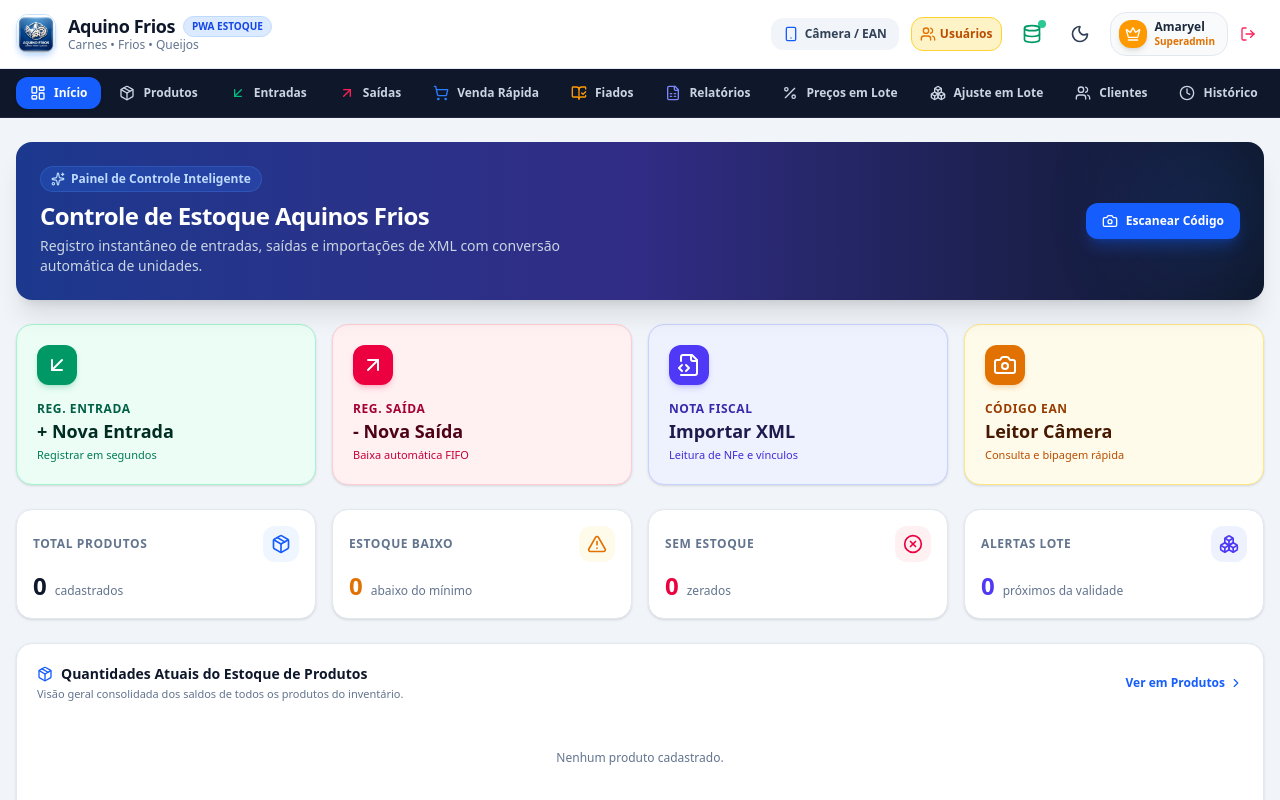
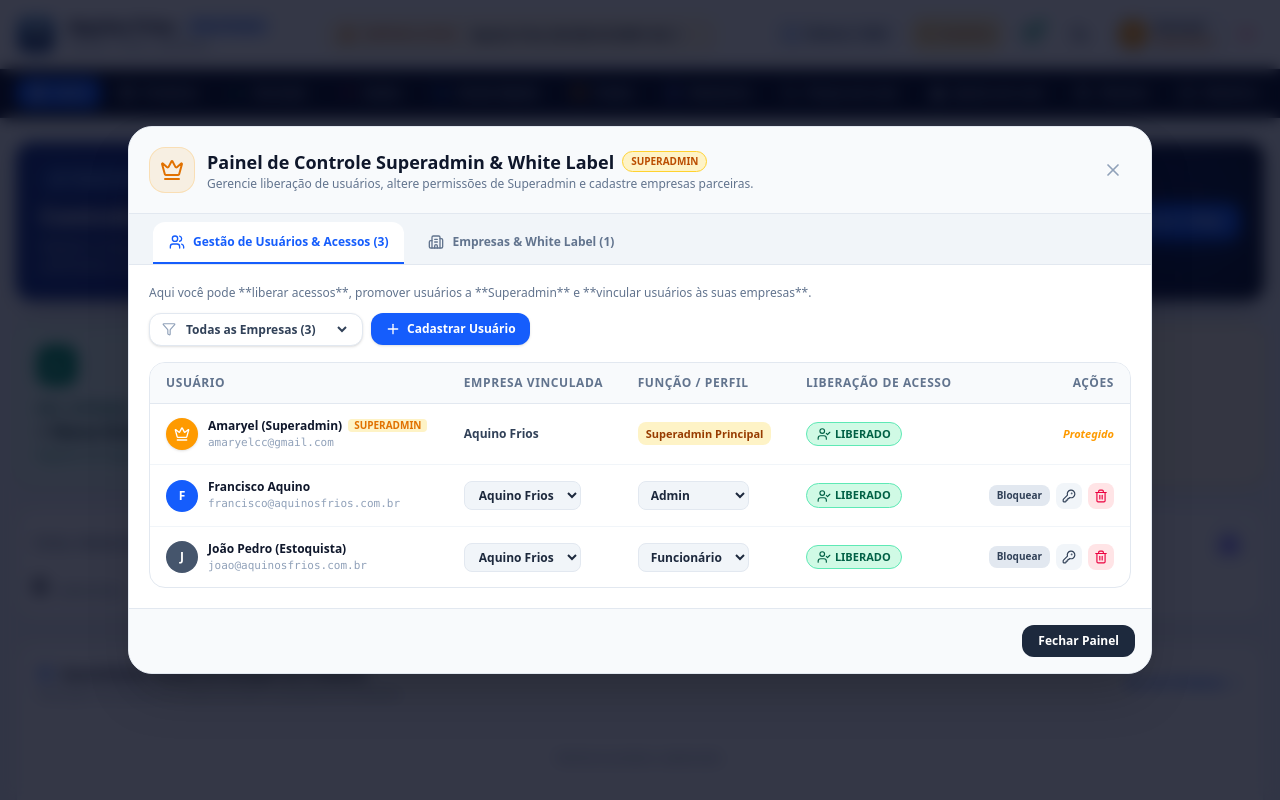
Before and after one commit to Amaryel/chronixerp, a React (Vite) app: page / in a window 1280 px wide. Shown: the top 800 px of the page. Built offline with nearby package versions, Linux system fonts and the light colour scheme.

Commit message:
feat: allow superadmin to switch between companies
Added functionality for superadmin users to override and select a specific company view via the storage service and UI, enabling multi-tenant management and cross-client data inspection.

```diff
--- a/src/App.tsx
+++ b/src/App.tsx
@@ -25,8 +25,9 @@ import { BulkPriceUpdate } from './components/BulkPriceUpdate';
 import { BulkStockAdjustment } from './components/BulkStockAdjustment';
 import { Reports } from './components/Reports';
 
-import { Product, Batch, Movement, Category, Supplier, User } from './types';
-import { storage } from './services/storage';
+import { Product, Batch, Movement, Category, Supplier, User, Company } from './types';
+import { storage, SUPERADMIN_EMAIL } from './services/storage';
+import { Building2 } from 'lucide-react';
 
 export default function App() {
   const [activeTab, setActiveTab] = useState<NavTab>('dashboard');
@@ -40,6 +41,8 @@ export default function App() {
   const [suppliers, setSuppliers] = useState<Supplier[]>([]);
   const [batches, setBatches] = useState<Batch[]>([]);
   const [movements, setMovements] = useState<Movement[]>([]);
+  const [companies, setCompanies] = useState<Company[]>([]);
+  const [activeCompany, setActiveCompany] = useState<Company>(storage.getCurrentUserCompany());
   const [currentUser, setCurrentUser] = useState<User>(storage.getCurrentUser());
 
   // Modals state
@@ -51,7 +54,13 @@ export default function App() {
   const [isScannerOpen, setIsScannerOpen] = useState(false);
   const [isProfileModalOpen, setIsProfileModalOpen] = useState(false);
   const [isSupabaseModalOpen, setIsSupabaseModalOpen] = useState(false);
-  const [isUserManagementModalOpen, setIsUserManagementModalOpen] = useState(false);
+  const [isUserManagementModalOpen, setIsUserManagementModalOpen] = useState(() => {
+    const user = storage.getCurrentUser();
+    if (user && (user.email.toLowerCase() === SUPERADMIN_EMAIL || user.role === 'superadmin')) {
+      return true;
+    }
+    return false;
+  });
 
   // Sync state from storage
   const loadState = () => {
@@ -60,6 +69,8 @@ export default function App() {
     setSuppliers(storage.getSuppliers());
     setBatches(storage.getBatches());
     setMovements(storage.getMovements());
+    setCompanies(storage.getCompanies());
+    setActiveCompany(storage.getCurrentUserCompany());
     setCurrentUser(storage.getCurrentUser());
   };
 
@@ -132,16 +143,50 @@ export default function App() {
         onLoginSuccess={(user) => {
           setCurrentUser(user);
           loadState();
+          if (user.email.toLowerCase() === SUPERADMIN_EMAIL || user.role === 'superadmin') {
+            setIsUserManagementModalOpen(true);
+          }
         }}
       />
     );
   }
 
+  const isSuperadmin =
+    currentUser.email.toLowerCase() === SUPERADMIN_EMAIL || currentUser.role === 'superadmin';
+  const superadminCompanyOverride = storage.getSuperadminSelectedCompanyId();
+
   return (
     <div className={`min-h-screen bg-slate-100 dark:bg-slate-950 text-slate-900 dark:text-slate-100 transition-colors font-sans antialiased selection:bg-blue-500 selection:text-white pb-24 lg:pb-0`}>
+      {/* Superadmin Active Company Override Banner */}
+      {isSuperadmin && superadminCompanyOverride && (
+        <div className="bg-amber-400 dark:bg-amber-500 text-slate-950 font-black text-xs py-2 px-4 flex flex-wrap items-center justify-between gap-2 shadow-md">
+          <div className="flex items-center gap-2">
+            <Building2 className="w-4 h-4 shrink-0" />
+            <span>
+              Modo Superadmin Ativo: Você está visualizando os dados e operações da empresa <strong>{activeCompany?.name} ({activeCompany?.document})</strong>
+            </span>
+          </div>
+          <button
+            onClick={() => {
+              storage.setSuperadminSelectedCompanyId(null);
+              loadState();
+            }}
+            className="px-3 py-1 bg-slate-900 text-white rounded-lg text-[11px] font-bold hover:bg-slate-800 transition active:scale-95"
+          >
+            Voltar para Visão Padrão
+          </button>
+        </div>
+      )}
+
       {/* Top Header */}
       <Header
         user={currentUser}
+        activeCompany={activeCompany}
+        companies={companies}
+        onSelectCompany={(compId) => {
+          storage.setSuperadminSelectedCompanyId(compId);
+          loadState();
+        }}
         onOpenSupabaseModal={() => setIsSupabaseModalOpen(true)}
         onOpenUserManagement={() => setIsUserManagementModalOpen(true)}
         onOpenProfileModal={() => setIsProfileModalOpen(true)}
--- a/src/components/Header.tsx
+++ b/src/components/Header.tsx
@@ -14,13 +14,18 @@ import {
   User as UserIcon,
   LogOut,
   Users,
+  Building2,
+  ChevronDown,
 } from 'lucide-react';
-import { User } from '../types';
+import { User, Company } from '../types';
 import { SUPERADMIN_EMAIL } from '../services/storage';
 import logoImg from '../assets/images/aquino_frios_logo_1785856942770.jpg';
 
 interface HeaderProps {
   user: User;
+  activeCompany?: Company;
+  companies?: Company[];
+  onSelectCompany?: (companyId: string) => void;
   onOpenSupabaseModal: () => void;
   onOpenUserManagement?: () => void;
   onOpenProfileModal: () => void;
@@ -33,6 +38,9 @@ interface HeaderProps {
 
 export const Header: React.FC<HeaderProps> = ({
   user,
+  activeCompany,
+  companies = [],
+  onSelectCompany,
   onOpenSupabaseModal,
   onOpenUserManagement,
   onOpenProfileModal,
@@ -45,6 +53,8 @@ export const Header: React.FC<HeaderProps> = ({
   const isSuperadmin =
     user.email.toLowerCase() === SUPERADMIN_EMAIL || user.role === 'superadmin';
 
+  const companyDisplayName = activeCompany?.name || 'Aquino Frios';
+
   return (
     <header className="sticky top-0 z-40 w-full border-b border-slate-200 dark:border-slate-800 bg-white/95 dark:bg-slate-900/95 backdrop-blur-md px-4 py-3 transition-colors">
       <div className="max-w-7xl mx-auto flex items-center justify-between gap-2">
@@ -56,24 +66,47 @@ export const Header: React.FC<HeaderProps> = ({
         >
           <img
             src={logoImg}
-            alt="Aquino Frios"
+            alt={companyDisplayName}
             className="w-10 h-10 rounded-xl object-cover shadow-md shadow-blue-500/20 border border-blue-400/30 group-hover:scale-105 transition"
             referrerPolicy="no-referrer"
           />
           <div>
             <div className="flex items-center gap-2">
               <h1 className="font-extrabold text-lg tracking-tight text-slate-900 dark:text-white leading-none group-hover:text-blue-600 dark:group-hover:text-blue-400 transition">
-                Aquino Frios
+                {companyDisplayName}
               </h1>
               <span className="hidden sm:inline-block px-2 py-0.5 text-[10px] font-semibold bg-blue-100 text-blue-700 dark:bg-blue-950 dark:text-blue-300 rounded-full border border-blue-200 dark:border-blue-800">
                 PWA ESTOQUE
               </span>
             </div>
             <p className="text-xs text-slate-500 dark:text-slate-400 font-medium">
-              Carnes • Frios • Queijos
+              Carnes • Frios • Laticínios
             </p>
           </div>
         </button>
+
+        {/* Company Selector for Superadmin */}
+        {isSuperadmin && companies.length > 0 && (
+          <div className="hidden md:flex items-center gap-2 px-3 py-1.5 rounded-xl bg-amber-50 dark:bg-amber-950/40 border border-amber-200 dark:border-amber-800/80 text-xs font-bold text-amber-900 dark:text-amber-200 shadow-sm">
+            <Building2 className="w-4 h-4 text-amber-600 dark:text-amber-400 shrink-0" />
+            <span className="text-amber-700 dark:text-amber-400 font-semibold text-[11px] uppercase tracking-wider">
+              Empresa Ativa:
+            </span>
+            <select
+              value={activeCompany?.id || ''}
+              onChange={(e) => onSelectCompany?.(e.target.value)}
+              className="bg-transparent font-black text-slate-900 dark:text-white outline-none cursor-pointer hover:text-amber-600 dark:hover:text-amber-400 transition"
+              title="Alternar empresa em modo Superadmin"
+            >
+              {companies.map((c) => (
+                <option key={c.id} value={c.id} className="bg-white dark:bg-slate-900 text-slate-900 dark:text-white font-medium">
+                  {c.name} ({c.document})
+                </option>
+              ))}
+            </select>
+            <ChevronDown className="w-3.5 h-3.5 text-amber-500 pointer-events-none -ml-1" />
+          </div>
+        )}
 
         {/* Action Controls */}
         <div className="flex items-center gap-2 sm:gap-3">
--- a/src/components/UserManagementModal.tsx
+++ b/src/components/UserManagementModal.tsx
@@ -26,6 +26,9 @@ import {
   Ban,
   Database,
   Edit2,
+  Eye,
+  RefreshCw,
+  Filter,
 } from 'lucide-react';
 import { User, UserRole, Company } from '../types';
 import { storage, SUPERADMIN_EMAIL } from '../services/storage';
@@ -44,6 +47,7 @@ export const UserManagementModal: React.FC<UserManagementModalProps> = ({
   const [activeTab, setActiveTab] = useState<'users' | 'companies'>('users');
   const [users, setUsers] = useState<User[]>([]);
   const [companies, setCompanies] = useState<Company[]>([]);
+  const [companyFilter, setCompanyFilter] = useState<string>('all');
   const [feedback, setFeedback] = useState<{ type: 'success' | 'error'; message: string } | null>(null);
 
   // New User Form State
@@ -278,6 +282,25 @@ export const UserManagementModal: React.FC<UserManagementModalProps> = ({
     }
   };
 
+  const handleSelectCompanyView = (companyId: string | null) => {
+    storage.setSuperadminSelectedCompanyId(companyId);
+    const selectedComp = companyId ? companies.find((c) => c.id === companyId) : null;
+    setFeedback({
+      type: 'success',
+      message: selectedComp
+        ? `Visão alternada para a empresa: ${selectedComp.name}. Agora você está gerenciando os dados deste cliente.`
+        : 'Visão restaurada para a empresa padrão.',
+    });
+    loadData();
+  };
+
+  const currentSelectedCompanyId = storage.getSuperadminSelectedCompanyId();
+  const activeCompany = storage.getCurrentUserCompany();
+  const pendingUsersCount = users.filter((u) => u.is_approved === false).length;
+
+  const filteredUsers =
+    companyFilter === 'all' ? users : users.filter((u) => u.company_id === companyFilter);
+
   return (
     <div className="fixed inset-0 z-50 bg-slate-950/80 backdrop-blur-sm flex items-center justify-center p-4">
       <div className="w-full max-w-5xl bg-white dark:bg-slate-900 rounded-3xl border border-slate-200 dark:border-slate-800 shadow-2xl overflow-hidden flex flex-col max-h-[90vh]">
@@ -394,10 +417,41 @@ export const UserManagementModal: React.FC<UserManagementModalProps> = ({
             {/* TAB 1: USERS MANAGEMENT */}
             {activeTab === 'users' && (
               <div className="space-y-4">
-                <div className="flex items-center justify-between gap-2">
+                {/* Pending Requests Alert Banner */}
+                {pendingUsersCount > 0 && (
+                  <div className="p-3.5 bg-amber-50 dark:bg-amber-950/60 border border-amber-300 dark:border-amber-800 rounded-2xl flex items-center justify-between shadow-sm">
+                    <div className="flex items-center gap-2 text-xs font-bold text-amber-900 dark:text-amber-200">
+                      <AlertCircle className="w-4 h-4 text-amber-600 dark:text-amber-400 shrink-0" />
+                      <span>Há <strong>{pendingUsersCount} solicitação(ões) de cadastro pendente(s)</strong> aguardando sua liberação de acesso.</span>
+                    </div>
+                  </div>
+                )}
+
+                <div className="flex flex-wrap items-center justify-between gap-3">
                   <p className="text-xs text-slate-500 dark:text-slate-400 font-medium">
-                    Aqui você pode **liberar acessos**, promover usuários admin a **Superadmin**, e **vincular usuários à sua respectiva Empresa**.
+                    Aqui você pode **liberar acessos**, promover usuários a **Superadmin** e **vincular usuários às suas empresas**.
                   </p>
+
+                  <div className="flex items-center gap-2">
+                    {/* Company Filter Dropdown */}
+                    <div className="flex items-center gap-1.5 px-3 py-1.5 bg-white dark:bg-slate-800 border border-slate-200 dark:border-slate-700 rounded-xl text-xs font-bold text-slate-700 dark:text-slate-200 shadow-sm">
+                      <Filter className="w-3.5 h-3.5 text-slate-400 shrink-0" />
+                      <select
+                        value={companyFilter}
+                        onChange={(e) => setCompanyFilter(e.target.value)}
+                        className="bg-transparent font-extrabold outline-none cursor-pointer"
+                      >
+                        <option value="all">Todas as Empresas ({users.length})</option>
+                        {companies.map((c) => {
+                          const count = users.filter((u) => u.company_id === c.id).length;
+                          return (
+                            <option key={c.id} value={c.id}>
+                              {c.name} ({count} usúarios)
+                            </option>
+                          );
+                        })}
+                      </select>
+                    </div>
 
                     <button
                       onClick={() => setIsAddingUser(!isAddingUser)}
@@ -406,6 +460,7 @@ export const UserManagementModal: React.FC<UserManagementModalProps> = ({
                       <Plus className="w-4 h-4" />
                       <span>{isAddingUser ? 'Cancelar' : 'Cadastrar Usuário'}</span>
                     </button>
+                  </div>
                 </div>
 
                 {/* Add New User Form */}
@@ -519,7 +574,7 @@ export const UserManagementModal: React.FC<UserManagementModalProps> = ({
                         </tr>
                       </thead>
                       <tbody className="divide-y divide-slate-100 dark:divide-slate-800/60">
-                        {users.map((u) => {
+                        {filteredUsers.map((u) => {
                           const isMainSuper = u.email.toLowerCase() === SUPERADMIN_EMAIL;
                           const userComp = companies.find((c) => c.id === u.company_id);
 
@@ -897,12 +952,25 @@ export const UserManagementModal: React.FC<UserManagementModalProps> = ({
                           </p>
                         </div>
 
-                        <div className="mt-4 flex items-center justify-between pt-2 border-t border-slate-100 dark:border-slate-700/60">
+                        <div className="mt-4 flex flex-wrap items-center justify-between gap-2 pt-2 border-t border-slate-100 dark:border-slate-700/60">
+                          <button
+                            onClick={() => {
+                              handleSelectCompanyView(c.id);
+                              onClose();
+                            }}
+                            className="px-3.5 py-1.5 bg-blue-600 hover:bg-blue-500 text-white rounded-xl text-xs font-black flex items-center gap-1.5 shadow-sm transition active:scale-95"
+                            title={`Visualizar dados e operações da empresa ${c.name}`}
+                          >
+                            <Eye className="w-3.5 h-3.5" />
+                            <span>Visualizar Esta Empresa</span>
+                          </button>
+
+                          <div className="flex items-center gap-2">
                             <button
                               onClick={() => handleOpenEditCompany(c)}
                               className="px-3 py-1.5 bg-slate-100 dark:bg-slate-700 hover:bg-slate-200 text-slate-800 dark:text-slate-200 rounded-xl text-xs font-bold flex items-center gap-1"
                             >
-                            <Edit2 className="w-3.5 h-3.5" /> Editar Dados
+                              <Edit2 className="w-3.5 h-3.5" /> Editar
                             </button>
 
                             <button
@@ -913,8 +981,9 @@ export const UserManagementModal: React.FC<UserManagementModalProps> = ({
                                   : 'bg-emerald-600 text-white hover:bg-emerald-500'
                               }`}
                             >
-                            {c.status === 'active' ? 'Suspender Empresa' : 'Liberar Empresa'}
+                              {c.status === 'active' ? 'Suspender' : 'Liberar'}
                             </button>
+                          </div>
                         </div>
                       </div>
                     );
--- a/src/services/storage.ts
+++ b/src/services/storage.ts
@@ -37,6 +37,7 @@ const STORAGE_KEYS = {
   USERS: 'aquinos_users',
   CURRENT_USER: 'aquinos_current_user',
   COMPANIES: 'aquinos_companies',
+  SUPERADMIN_SELECTED_COMPANY_ID: 'aquinos_superadmin_selected_company_id',
   PRODUCTS: 'aquinos_products',
   CATEGORIES: 'aquinos_categories',
   SUPPLIERS: 'aquinos_suppliers',
@@ -2082,9 +2083,32 @@ class StorageService {
     return updated;
   }
 
+  public getSuperadminSelectedCompanyId(): string | null {
+    return localStorage.getItem(STORAGE_KEYS.SUPERADMIN_SELECTED_COMPANY_ID);
+  }
+
+  public setSuperadminSelectedCompanyId(companyId: string | null): void {
+    if (!companyId) {
+      localStorage.removeItem(STORAGE_KEYS.SUPERADMIN_SELECTED_COMPANY_ID);
+    } else {
+      localStorage.setItem(STORAGE_KEYS.SUPERADMIN_SELECTED_COMPANY_ID, companyId);
+    }
+    this.notify();
+  }
+
   public getCurrentUserCompany(): Company {
     const currentUser = this.getCurrentUser();
     const companies = this.getCompanies();
+
+    // If Superadmin has manually selected a company view override
+    if (currentUser && (currentUser.email.toLowerCase() === SUPERADMIN_EMAIL || currentUser.role === 'superadmin')) {
+      const selectedId = this.getSuperadminSelectedCompanyId();
+      if (selectedId) {
+        const selectedComp = companies.find((c) => c.id === selectedId);
+        if (selectedComp) return selectedComp;
+      }
+    }
+
     if (currentUser && currentUser.company_id) {
       const found = companies.find((c) => c.id === currentUser.company_id);
       if (found) return found;
```
Lines whose indentation alone changed are shown as unchanged.
